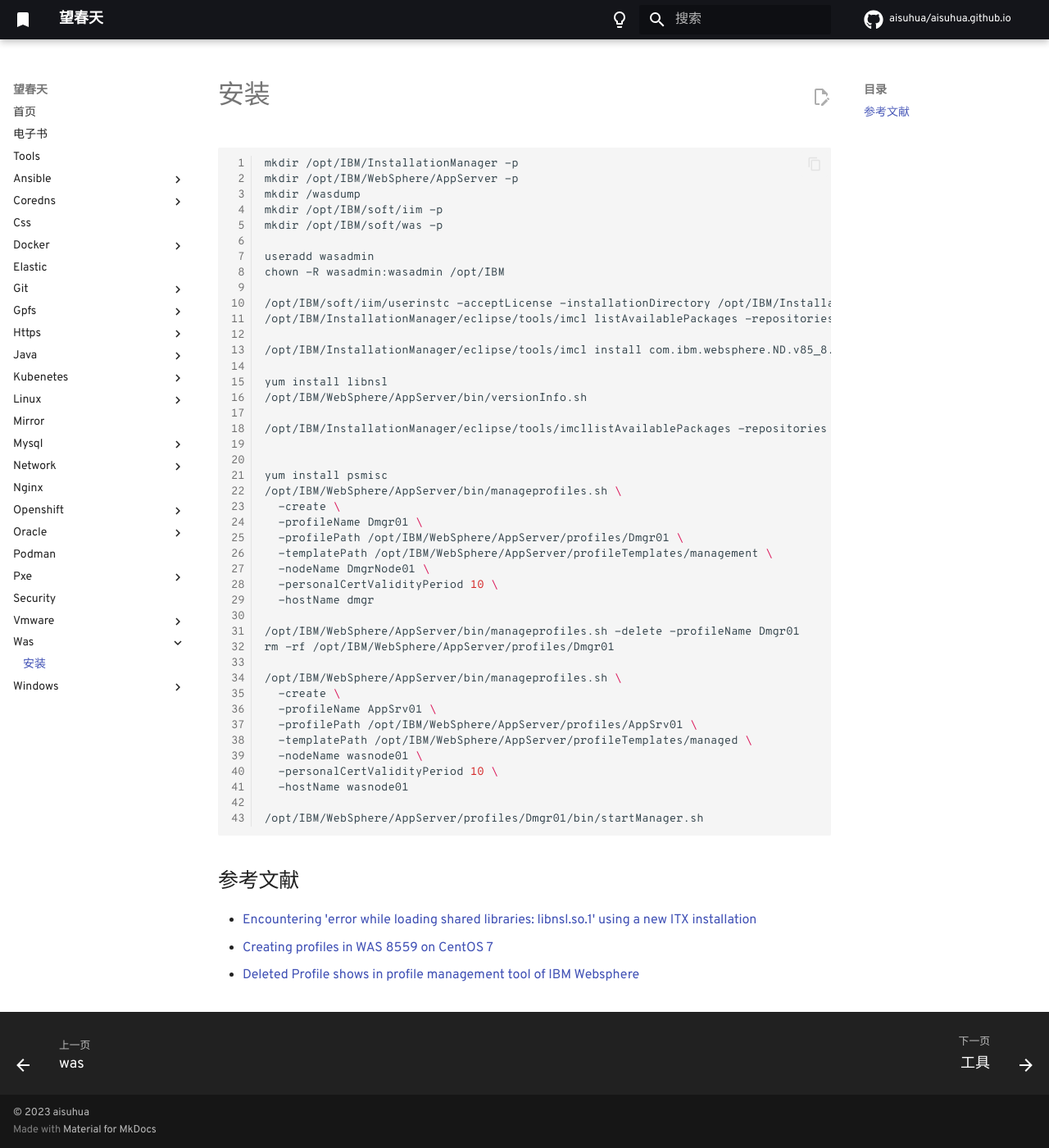
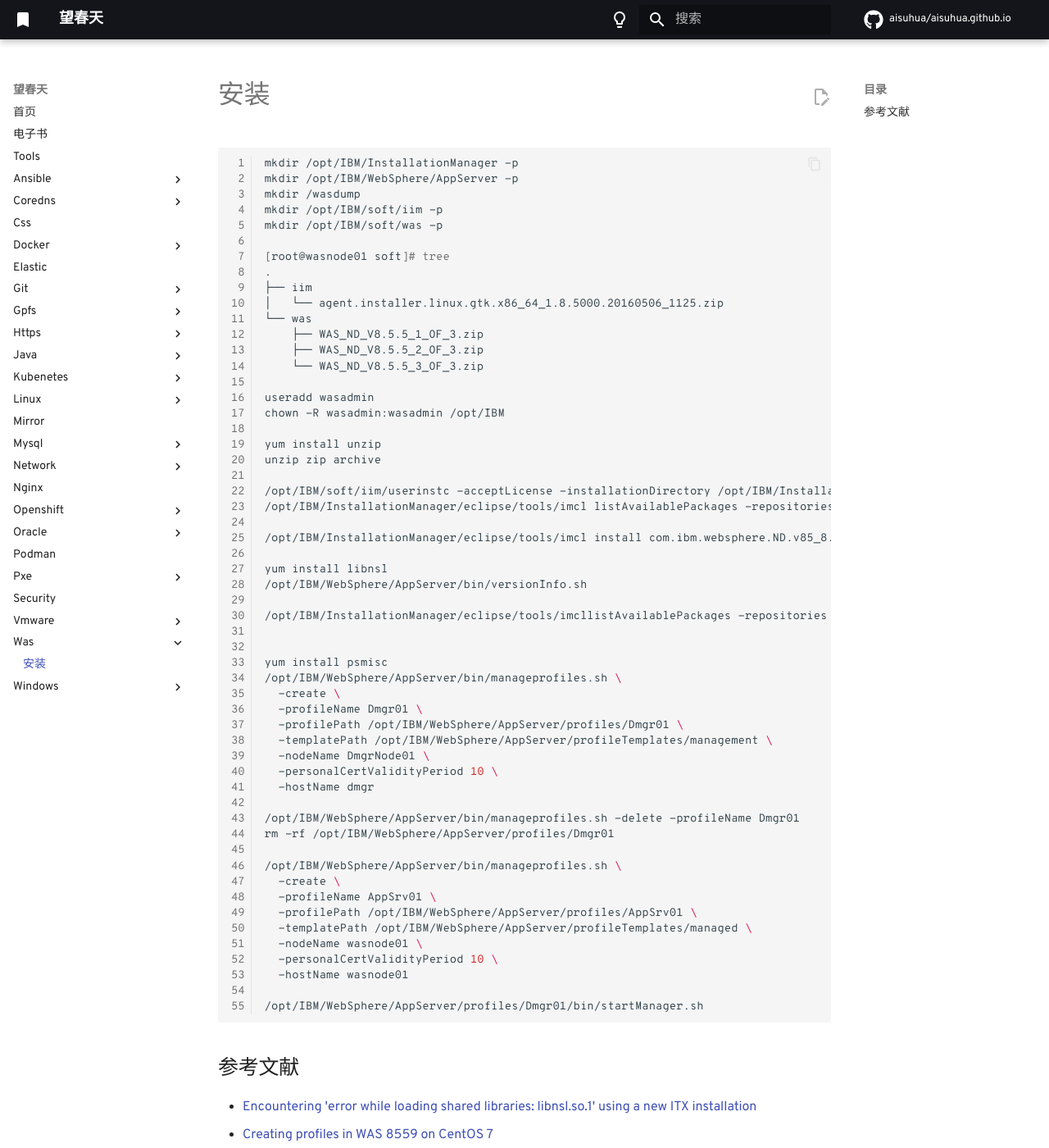
Before and after one commit to aisuhua/aisuhua.github.io, an MkDocs documentation site: the page built from docs/was/install.md, in a window 1280 px wide and 1400 px high. Shown: the whole window at 82% size. Built offline with MkDocs 1.6.1 and Material for MkDocs 9.7.7, drawn with Linux system fonts in a browser that asks for light colours; comment, search, counter and statistics services are not loaded.

Commit message:
install.md

```diff
--- a/docs/was/install.md
+++ b/docs/was/install.md
@@ -7,8 +7,20 @@ mkdir /wasdump
 mkdir /opt/IBM/soft/iim -p
 mkdir /opt/IBM/soft/was -p
 
+[root@wasnode01 soft]# tree
+.
+├── iim
+│   └── agent.installer.linux.gtk.x86_64_1.8.5000.20160506_1125.zip
+└── was
+    ├── WAS_ND_V8.5.5_1_OF_3.zip
+    ├── WAS_ND_V8.5.5_2_OF_3.zip
+    └── WAS_ND_V8.5.5_3_OF_3.zip
+
 useradd wasadmin
 chown -R wasadmin:wasadmin /opt/IBM
+
+yum install unzip
+unzip zip archive
 
 /opt/IBM/soft/iim/userinstc -acceptLicense -installationDirectory /opt/IBM/InstallationManager -log ./log.xml -silent
 /opt/IBM/InstallationManager/eclipse/tools/imcl listAvailablePackages -repositories /opt/IBM/soft/was/repository.config -features -long
```
